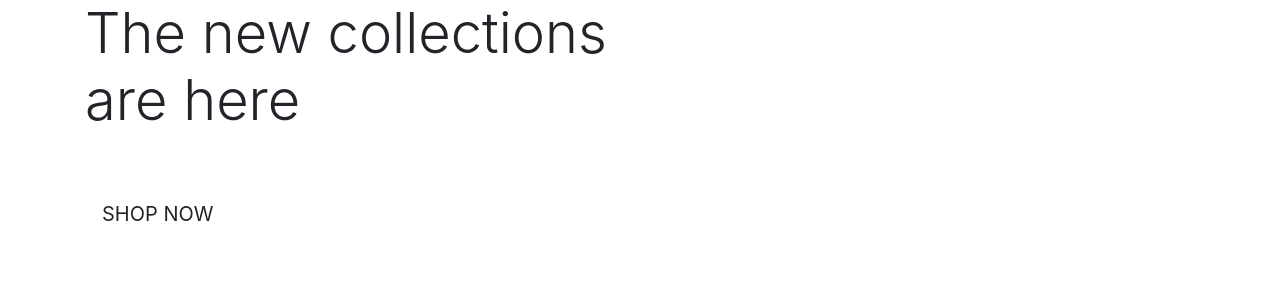
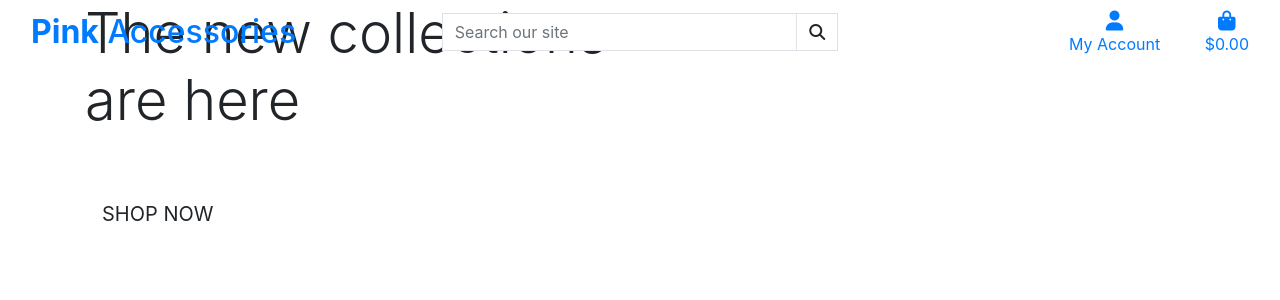
Before and after one commit to Aoibhinn/CI-MS5-PinkAccessories, a Django app: page / in a window 1280 px wide. Shown: the top 300 px of the page. Run offline with Django 3.2, Linux system fonts and the light colour scheme; some libraries are stand-ins or nearby versions.

Commit message:
Added main page header

```diff
--- a/templates/base.html
+++ b/templates/base.html
@@ -24,6 +24,8 @@
         <script src="https://code.jquery.com/jquery-3.4.1.slim.min.js" integrity="sha384-J6qa4849blE2+poT4WnyKhv5vZF5SrPo0iEjwBvKU7imGFAV0wwj1yYfoRSJoZ+n" crossorigin="anonymous"></script>
         <script src="https://cdn.jsdelivr.net/npm/popper.js@1.16.0/dist/umd/popper.min.js" integrity="sha384-Q6E9RHvbIyZFJoft+2mJbHaEWldlvI9IOYy5n3zV9zzTtmI3UksdQRVvoxMfooAo" crossorigin="anonymous"></script>
         <script src="https://stackpath.bootstrapcdn.com/bootstrap/4.4.1/js/bootstrap.min.js" integrity="sha384-wfSDF2E50Y2D1uUdj0O3uMBJnjuUD4Ih7YwaYd1iqfktj0Uod8GCExl3Og8ifwB6" crossorigin="anonymous"></script>
+        <!-- FontAwesome javascript -->
+        <script src="https://kit.fontawesome.com/9e31b09f8c.js" crossorigin="anonymous"></script>
     {% endblock %}
 
     {% block extra_js %}
@@ -32,7 +34,67 @@
     <title>Pink Accessories</title>
   </head>
   <body>
-    <header class="container-fluid fixed-top"></header>
+    <header class="container-fluid fixed-top">
+      <div class="row">
+          <div class="col-12 col-lg-4 my-auto py-1 py-lg-0 text-center text-lg-left">
+              <a href="{% url 'home' %}" class="nav-link main-logo-link">
+                  <h2 class="logo-font text-black my-0"><strong>Pink</strong> Accessories</h2>
+              </a>
+          </div>
+          <div class="col-12 col-lg-4 my-auto py-1 py-lg-0">
+              <form method="GET" action="">
+                  <div class="input-group w-100">
+                      <input class="form-control border border-black rounded-0" type="text" name="q" placeholder="Search our site">
+                      <div class="input-group-append">
+                          <button class="form-control btn btn-black border border-black rounded-0" type="submit">
+                              <span class="icon">
+                                  <i class="fas fa-search"></i>
+                              </span>
+                          </button>
+                      </div>
+                  </div>
+              </form>
+          </div>
+          <div class="col-12 col-lg-4 my-auto py-1 py-lg-0">
+              <ul class="list-inline list-unstyled text-center text-lg-right my-0">
+                  <li class="list-inline-item dropdown">
+                      <a class="text-black nav-link" href="#" id="user-options" data-toggle="dropdown" aria-haspopup="true" aria-expanded="false">
+                          <div class="text-center">
+                              <div><i class="fas fa-user fa-lg"></i></div>
+                              <p class="my-0">My Account</p>
+                          </div>
+                      </a>
+                      <div class="dropdown-menu border-0" aria-labelledby="user-options">
+                          {% if request.user.is_authenticated %}
+                              {% if request.user.is_superuser %}
+                                  <a href="" class="dropdown-item">Product Management</a>
+                              {% endif %}
+                              <a href="" class="dropdown-item">My Profile</a>
+                              <a href="{% url 'account_logout' %}" class="dropdown-item">Logout</a>
+                          {% else %}
+                              <a href="{% url 'account_signup' %}" class="dropdown-item">Register</a>
+                              <a href="{% url 'account_login' %}" class="dropdown-item">Login</a>
+                          {% endif %}
+                      </div>
+                  </li>
+                  <li class="list-inline-item">
+                      <a class="{% if grand_total %}text-info font-weight-bold{% else %}text-black{% endif %} nav-link" href="">
+                          <div class="text-center">
+                              <div><i class="fas fa-shopping-bag fa-lg"></i></div>
+                              <p class="my-0">
+                                  {% if grand_total %}
+                                      ${{ grand_total|floatformat:2 }}
+                                  {% else %}
+                                      $0.00
+                                  {% endif %}
+                              </p>
+                          </div>
+                      </a>
+                  </li>
+              </ul>
+          </div>
+      </div>
+  </header>
 
     {% if messages %}
         <div class="message-container"></div>
```
Also changed, not shown: readme/wireframes/blog.png (added), readme/wireframes/blog_detail.png (added), readme/wireframes/cart.png (added), readme/wireframes/checkout.png (added), readme/wireframes/checkout_success.png (added), readme/wireframes/index.png (added), readme/wireframes/login.png (added), readme/wireframes/my_account.png (added), readme/wireframes/product_detail.png (added), readme/wireframes/products.png (added), readme/wireframes/register.png (added).
